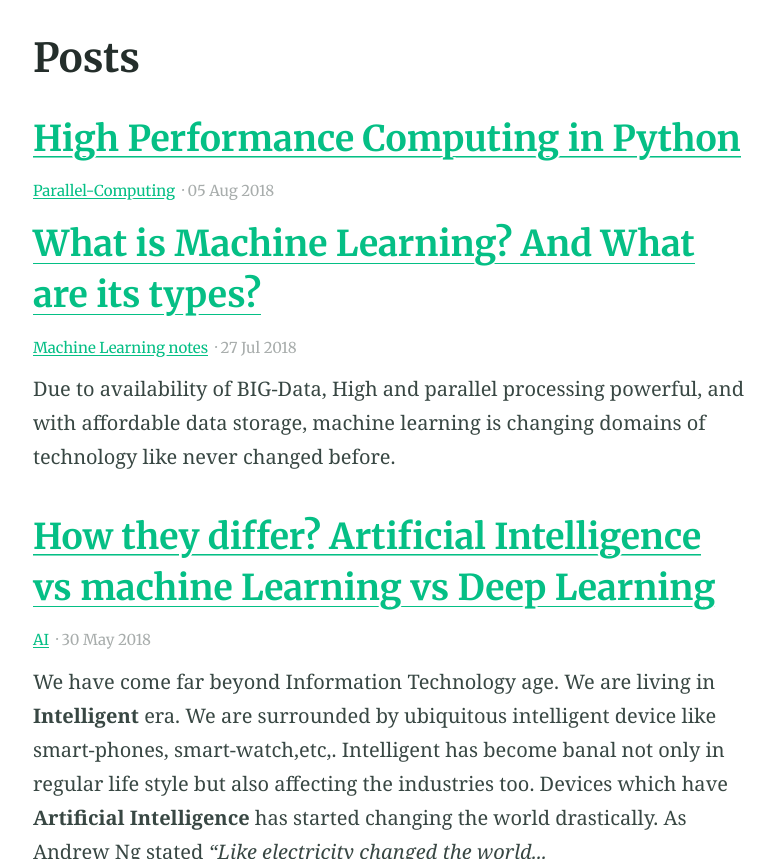
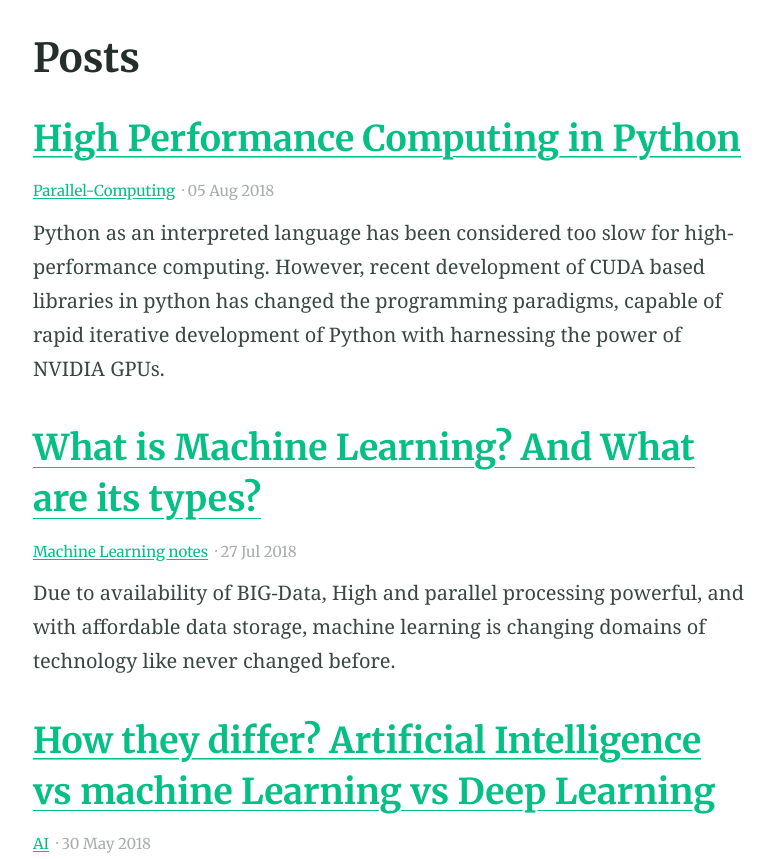
Before and after one commit to Niranjankr96/bjjaiswal.github.io, a Jekyll site: the page built from blog/index.html, in a window 1280 px wide and 900 px high, scrolled down 371 px, cut to the strip 41-900 px from the top of the window. Shown: the whole strip, without its empty margins (250-1023 px from the left). Built offline with Jekyll 4.4.1, drawn with Linux system fonts in a browser that asks for light colours; the list of posts is cut into pages by our own code.

Commit message:
added abstract

```diff
--- a/_posts/2018-08-05-How-to-use-python-in-High-Performance-Computing.md
+++ b/_posts/2018-08-05-How-to-use-python-in-High-Performance-Computing.md
@@ -3,7 +3,7 @@ title: High Performance Computing in Python
 category: Parallel-Computing
 tags: Parallel-Computing
 excerpt: |
-
+    Python as an interpreted language has been considered too slow for high-performance computing. However, recent development of CUDA based libraries in python has changed the programming paradigms, capable of rapid iterative development of Python with harnessing the power of NVIDIA GPUs.
 feature_image: "https://d2ufo47lrtsv5s.cloudfront.net/content/sci/358/6370/1530/F1.large.jpg?width=800&height=600&carousel=1"
 image: "https://d2ufo47lrtsv5s.cloudfront.net/content/sci/358/6370/1530/F1.large.jpg?width=800&height=600&carousel=1"
 
```
